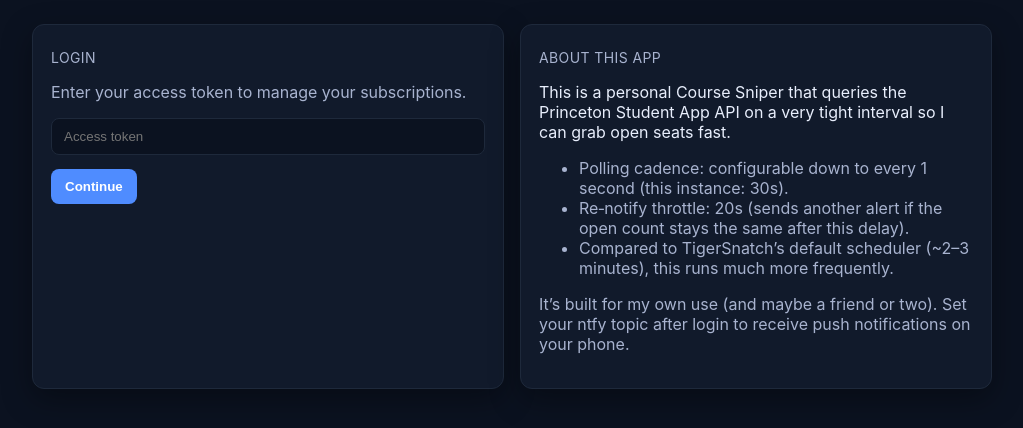
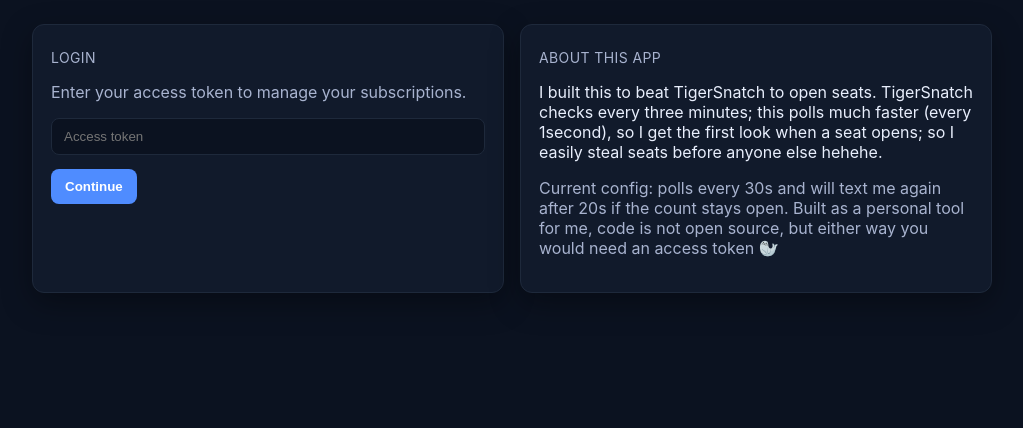
Before and after one commit to Ammaar-Alam/princeton-course-notifier, a Flask app: page /login in a window 1280 px wide. Shown: the part 49-477 px from the top of the page, without its empty margins (128-1151 px from the left). Run offline with Flask 3, Linux system fonts and the light colour scheme.

Commit message:
updating login form

```diff
--- a/webapp/templates/login.html
+++ b/webapp/templates/login.html
@@ -13,15 +13,10 @@
     <div class="card">
       <div class="section-title">About This App</div>
       <p>
-        This is a personal Course Sniper that queries the Princeton Student App API on a very tight interval so I can grab open seats fast.
+        I built this to beat TigerSnatch to open seats. TigerSnatch checks every three minutes; this polls much faster (every 1second), so I get the first look when a seat opens; so I easily steal seats before anyone else hehehe.
       </p>
-      <ul class="muted">
-        <li>Polling cadence: configurable down to every 1 second (this instance: {{ poll_interval }}s).</li>
-        <li>Re‑notify throttle: {{ renotify_secs }}s (sends another alert if the open count stays the same after this delay).</li>
-        <li>Compared to TigerSnatch’s default scheduler (~2–3 minutes), this runs much more frequently.</li>
-      </ul>
       <p class="muted">
-        It’s built for my own use (and maybe a friend or two). Set your ntfy topic after login to receive push notifications on your phone.
+        Current config: polls every {{ poll_interval }}s and will text me again after {{ renotify_secs }}s if the count stays open. Built as a personal tool for me, code is not open source, but either way you would need an access token 🦭
       </p>
     </div>
   </div>
```
